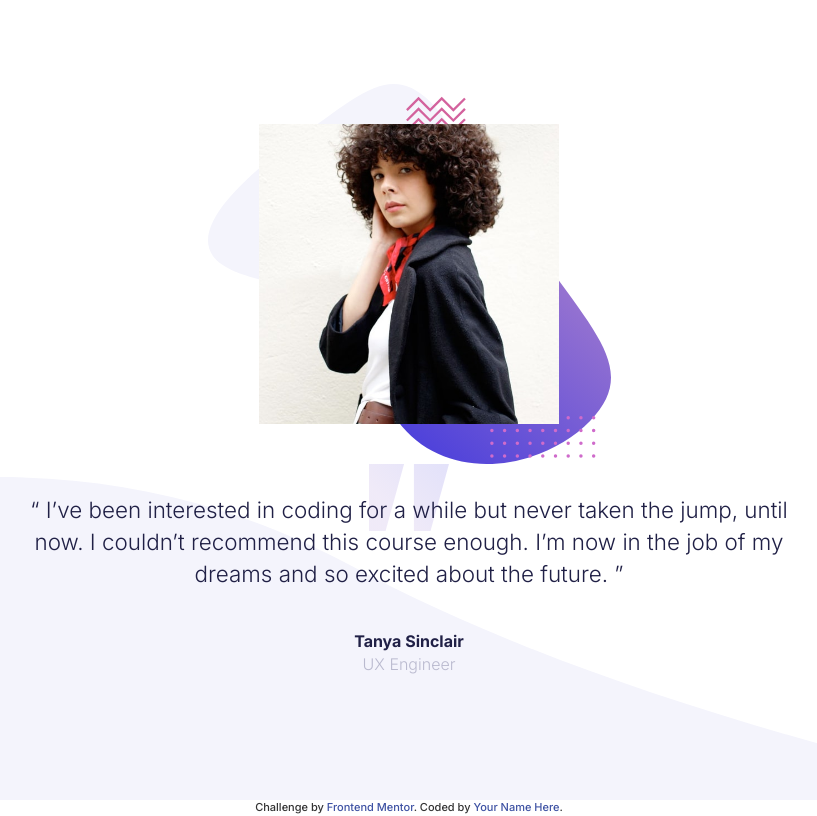
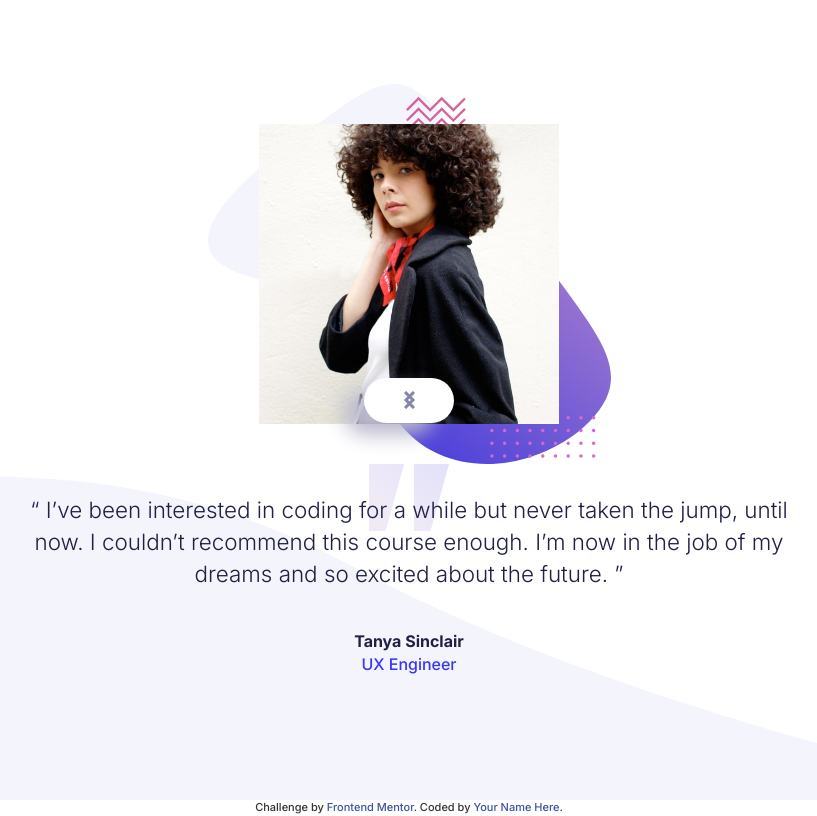
Before and after one commit to seyeolajuyin/coding-bootcamp-testimonials-slider-master, a plain HTML site: page index.html in a window 1280 px wide. Shown: the whole page, without its empty margins (231-1048 px from the left). Drawn offline with Linux system fonts and the light colour scheme.

Commit message:
update on the stylesheet

```diff
--- a/index.html
+++ b/index.html
@@ -62,6 +62,10 @@
           </div>
         </div>
       </div>
+      <div class="buttons">
+        <div class="next"></div>
+        <div class="prev"></div>
+      </div>
     </div>
 
     <div class="attribution">
--- a/styles.css
+++ b/styles.css
@@ -81,10 +81,43 @@ body {
   flex-direction: column;
 }
 .author-info span {
-  font-weight: 300;
-  color: hsl(240, 18%, 77%);
+  font-weight: 500;
+  color: hsl(240, 97%, 60%);
+}
+.buttons {
+  position: absolute;
+  width: 90px;
+  height: 45px;
+  box-shadow: -20px 12px 20px 0px hsl(240, 18%, 77%);
+  border-radius: 50px;
+  background-color: #ffffff;
+}
+.prev,
+.next {
+  display: inline-block;
+  width: 100%;
+  height: 100%;
+  position: absolute;
+  cursor: pointer;
+}
+.next::after,
+.prev::after {
+  content: "";
+  position: absolute;
+  height: 100%;
+  width: 100%;
+  background-repeat: no-repeat;
+  background-position: center;
+  background-size: auto;
 }
 
+.next::after {
+  background-image: url(/images/icon-next.svg);
+}
+
+.prev::after {
+  background-image: url(/images/icon-prev.svg);
+}
 .slide-2 {
   display: none;
 }
```
